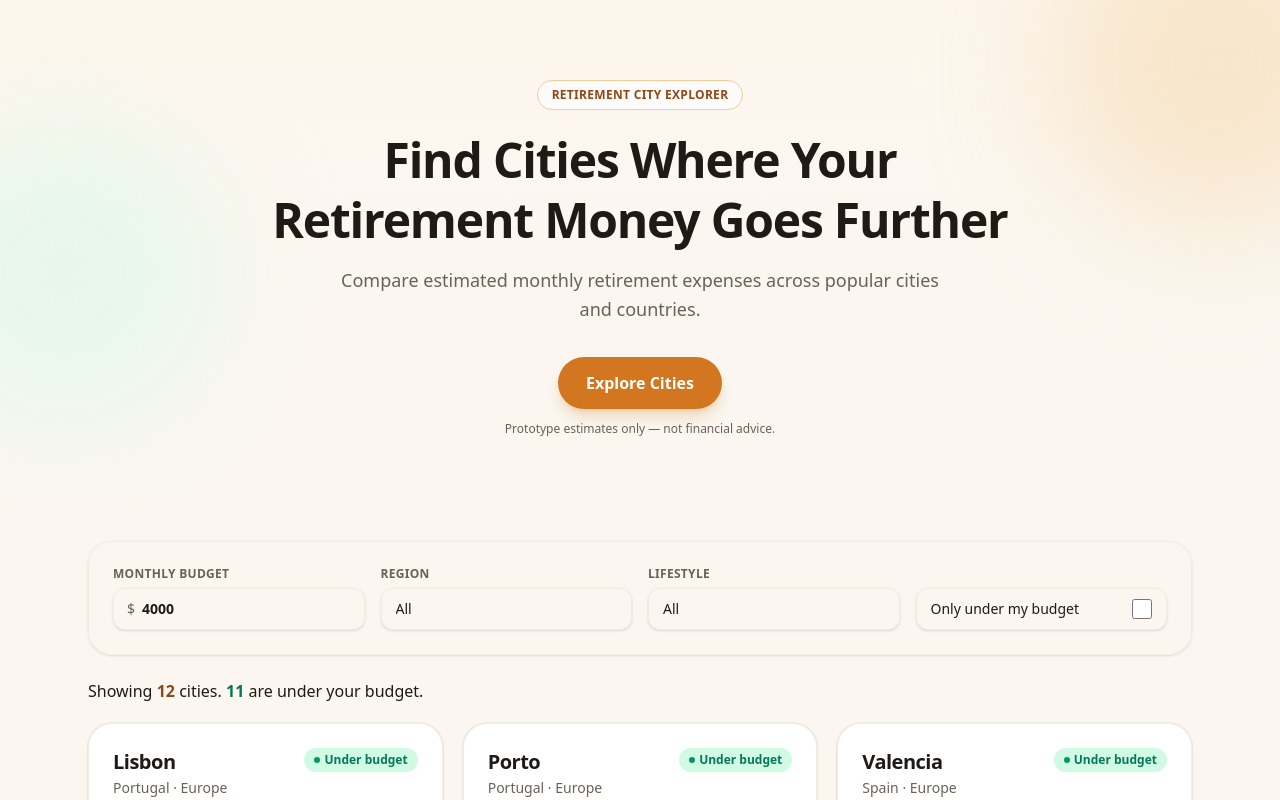
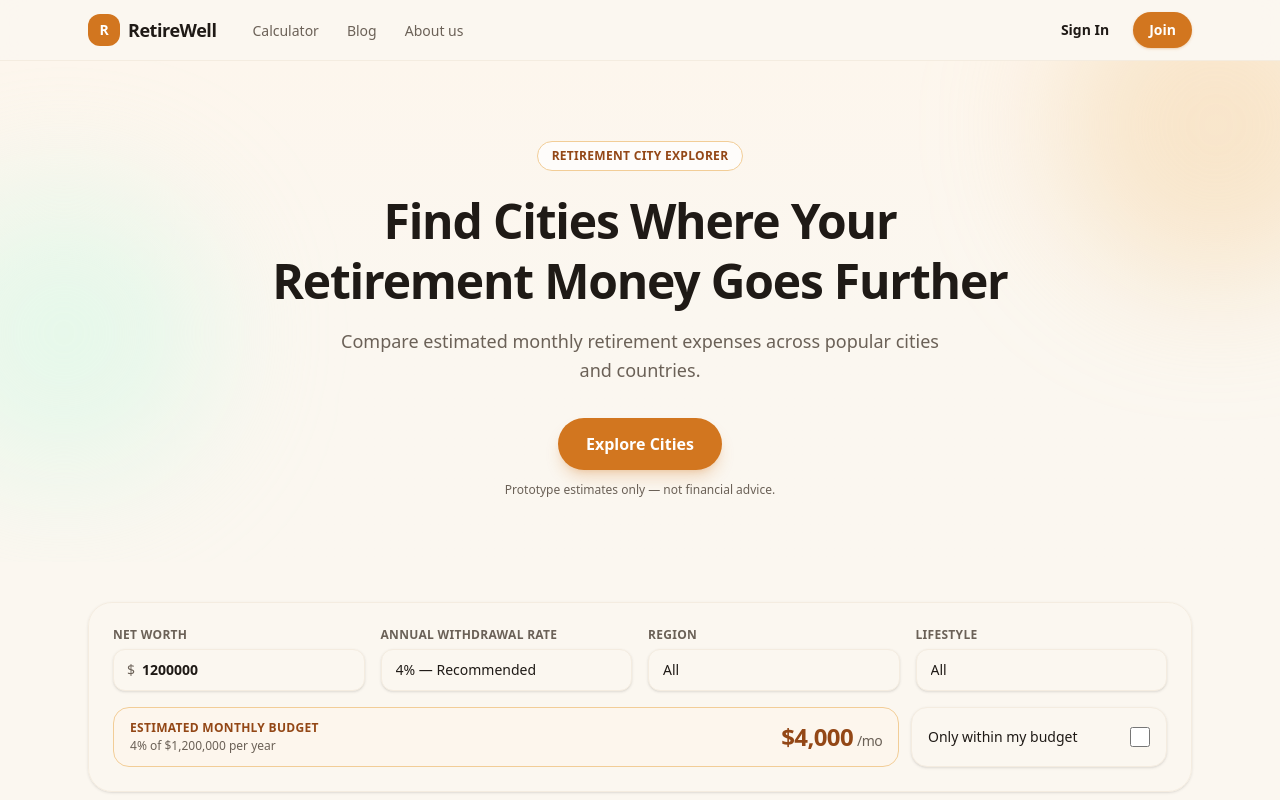
Before and after one commit to chaitu18mhyd/bumbumpeace, a Next.js app: page / in a window 1280 px wide. Shown: the top 800 px of the page. Built offline with nearby package versions, Linux system fonts and the light colour scheme.

Commit message:
monthly to net worth and add nav bar
1. change from monthly to net worth
2. add nav bar

```diff
--- a/app/layout.tsx
+++ b/app/layout.tsx
@@ -1,4 +1,5 @@
 import type { Metadata, Viewport } from "next";
+import Navbar from "@/components/Navbar";
 import "./globals.css";
 
 export const metadata: Metadata = {
@@ -18,7 +19,10 @@ export default function RootLayout({
 }: Readonly<{ children: React.ReactNode }>) {
   return (
     <html lang="en">
-      <body className="min-h-screen antialiased">{children}</body>
+      <body className="min-h-screen antialiased">
+        <Navbar />
+        {children}
+      </body>
     </html>
   );
 }
--- a/app/page.tsx
+++ b/app/page.tsx
@@ -8,15 +8,20 @@ import FilterPanel, {
 } from "@/components/FilterPanel";
 import { cities } from "@/data/cities";
 
-const DEFAULT_BUDGET = 4000;
+const DEFAULT_NET_WORTH = 1_200_000;
+const DEFAULT_WITHDRAWAL_RATE = 0.04;
 
 export default function Home() {
-  const [budget, setBudget] = useState<number>(DEFAULT_BUDGET);
+  const [netWorth, setNetWorth] = useState<number>(DEFAULT_NET_WORTH);
+  const [withdrawalRate, setWithdrawalRate] = useState<number>(
+    DEFAULT_WITHDRAWAL_RATE
+  );
   const [region, setRegion] = useState<RegionFilter>("All");
   const [lifestyle, setLifestyle] = useState<LifestyleFilter>("All");
   const [onlyUnderBudget, setOnlyUnderBudget] = useState<boolean>(false);
 
-  const safeBudget = Number.isFinite(budget) ? budget : 0;
+  const safeNetWorth = Number.isFinite(netWorth) ? Math.max(netWorth, 0) : 0;
+  const safeBudget = Math.round((safeNetWorth * withdrawalRate) / 12);
 
   const filteredCities = useMemo(() => {
     return cities.filter((city) => {
@@ -33,7 +38,7 @@ export default function Home() {
   );
 
   return (
-    <main>
+    <main id="top">
       {/* Hero */}
       <header className="relative overflow-hidden bg-gradient-to-b from-brand-50 via-cream to-cream">
         <div
@@ -72,14 +77,17 @@ export default function Home() {
       {/* Explore section */}
       <section
         id="explore"
-        className="mx-auto max-w-6xl scroll-mt-4 px-4 pb-20 pt-6 sm:px-6 sm:pt-10"
+        className="mx-auto max-w-6xl scroll-mt-20 px-4 pb-20 pt-6 sm:px-6 sm:pt-10"
       >
         <FilterPanel
-          budget={budget}
+          netWorth={netWorth}
+          withdrawalRate={withdrawalRate}
+          monthlyBudget={safeBudget}
           region={region}
           lifestyle={lifestyle}
           onlyUnderBudget={onlyUnderBudget}
-          onBudgetChange={setBudget}
+          onNetWorthChange={setNetWorth}
+          onWithdrawalRateChange={setWithdrawalRate}
           onRegionChange={setRegion}
           onLifestyleChange={setLifestyle}
           onOnlyUnderBudgetChange={setOnlyUnderBudget}
--- a/components/FilterPanel.tsx
+++ b/components/FilterPanel.tsx
@@ -1,16 +1,27 @@
 "use client";
 
 import { LIFESTYLES, REGIONS } from "@/data/cities";
+import { formatUSD } from "@/lib/format";
 
 export type RegionFilter = "All" | (typeof REGIONS)[number];
 export type LifestyleFilter = "All" | (typeof LIFESTYLES)[number];
 
+export const WITHDRAWAL_RATES = [
+  { value: 0.03, label: "3% — Conservative" },
+  { value: 0.035, label: "3.5% — Cautious" },
+  { value: 0.04, label: "4% — Recommended" },
+  { value: 0.05, label: "5% — Aggressive" },
+] as const;
+
 type FilterPanelProps = {
-  budget: number;
+  netWorth: number;
+  withdrawalRate: number;
+  monthlyBudget: number;
   region: RegionFilter;
   lifestyle: LifestyleFilter;
   onlyUnderBudget: boolean;
-  onBudgetChange: (value: number) => void;
+  onNetWorthChange: (value: number) => void;
+  onWithdrawalRateChange: (value: number) => void;
   onRegionChange: (value: RegionFilter) => void;
   onLifestyleChange: (value: LifestyleFilter) => void;
   onOnlyUnderBudgetChange: (value: boolean) => void;
@@ -20,11 +31,14 @@ const selectClass =
   "w-full appearance-none rounded-xl border border-sand bg-cream px-3.5 py-2.5 text-sm font-medium text-ink shadow-sm outline-none transition focus:border-brand-400 focus:ring-2 focus:ring-brand-200";
 
 export default function FilterPanel({
-  budget,
+  netWorth,
+  withdrawalRate,
+  monthlyBudget,
   region,
   lifestyle,
   onlyUnderBudget,
-  onBudgetChange,
+  onNetWorthChange,
+  onWithdrawalRateChange,
   onRegionChange,
   onLifestyleChange,
   onOnlyUnderBudgetChange,
@@ -32,15 +46,15 @@ export default function FilterPanel({
   return (
     <section
       aria-label="City filters"
-      className="sticky top-0 z-20 -mx-4 border-b border-sand bg-cream/85 px-4 py-4 backdrop-blur-md sm:static sm:mx-0 sm:rounded-3xl sm:border sm:px-6 sm:py-6 sm:shadow-sm"
+      className="sticky top-16 z-20 -mx-4 border-b border-sand bg-cream/85 px-4 py-4 backdrop-blur-md sm:static sm:mx-0 sm:rounded-3xl sm:border sm:px-6 sm:py-6 sm:shadow-sm"
     >
       <div className="grid grid-cols-1 gap-4 sm:grid-cols-2 lg:grid-cols-4">
         <div className="flex flex-col gap-1.5">
           <label
-            htmlFor="budget"
+            htmlFor="netWorth"
             className="text-xs font-semibold uppercase tracking-wide text-muted"
           >
-            Monthly budget
+            Net worth
           </label>
           <div className="relative">
             <span
@@ -50,17 +64,38 @@ export default function FilterPanel({
               $
             </span>
             <input
-              id="budget"
+              id="netWorth"
               type="number"
               inputMode="numeric"
               min={0}
-              step={100}
-              value={Number.isNaN(budget) ? "" : budget}
-              onChange={(e) => onBudgetChange(Number(e.target.value))}
+              step={50000}
+              value={Number.isNaN(netWorth) ? "" : netWorth}
+              onChange={(e) => onNetWorthChange(Number(e.target.value))}
               className="w-full rounded-xl border border-sand bg-cream py-2.5 pl-7 pr-3.5 text-sm font-semibold text-ink shadow-sm outline-none transition focus:border-brand-400 focus:ring-2 focus:ring-brand-200"
-              placeholder="4000"
+              placeholder="1200000"
             />
           </div>
+        </div>
+
+        <div className="flex flex-col gap-1.5">
+          <label
+            htmlFor="withdrawalRate"
+            className="text-xs font-semibold uppercase tracking-wide text-muted"
+          >
+            Annual withdrawal rate
+          </label>
+          <select
+            id="withdrawalRate"
+            value={withdrawalRate}
+            onChange={(e) => onWithdrawalRateChange(Number(e.target.value))}
+            className={selectClass}
+          >
+            {WITHDRAWAL_RATES.map((r) => (
+              <option key={r.value} value={r.value}>
+                {r.label}
+              </option>
+            ))}
+          </select>
         </div>
 
         <div className="flex flex-col gap-1.5">
@@ -108,14 +143,31 @@ export default function FilterPanel({
             ))}
           </select>
         </div>
+      </div>
 
-        <div className="flex items-end">
+      <div className="mt-4 flex flex-col gap-3 sm:flex-row sm:items-stretch">
+        <div className="flex flex-1 items-center justify-between gap-4 rounded-2xl border border-brand-200 bg-brand-50 px-4 py-3">
+          <div>
+            <p className="text-xs font-semibold uppercase tracking-wide text-brand-700">
+              Estimated monthly budget
+            </p>
+            <p className="mt-0.5 text-xs text-muted">
+              {Math.round(withdrawalRate * 100 * 10) / 10}% of{" "}
+              {formatUSD(Number.isFinite(netWorth) ? netWorth : 0)} per year
+            </p>
+          </div>
+          <p className="shrink-0 text-2xl font-bold tracking-tight text-brand-700">
+            {formatUSD(monthlyBudget)}
+            <span className="ml-1 text-sm font-medium text-muted">/mo</span>
+          </p>
+        </div>
+
         <label
           htmlFor="onlyUnderBudget"
-            className="flex w-full cursor-pointer items-center justify-between gap-3 rounded-xl border border-sand bg-cream px-3.5 py-2.5 shadow-sm transition hover:border-brand-300"
+          className="flex cursor-pointer items-center justify-between gap-3 rounded-2xl border border-sand bg-cream px-4 py-3 shadow-sm transition hover:border-brand-300 sm:w-64"
         >
           <span className="text-sm font-medium text-ink">
-              Only under my budget
+            Only within my budget
           </span>
           <input
             id="onlyUnderBudget"
@@ -126,7 +178,6 @@ export default function FilterPanel({
           />
         </label>
       </div>
-      </div>
     </section>
   );
 }
--- /dev/null
+++ b/components/Navbar.tsx
@@ -0,0 +1,137 @@
+"use client";
+
+import { useState } from "react";
+
+const navLinks = [
+  { label: "Calculator", href: "#explore" },
+  { label: "Blog", href: "#blog" },
+  { label: "About us", href: "#about" },
+];
+
+export default function Navbar() {
+  const [open, setOpen] = useState(false);
+
+  return (
+    <header className="sticky top-0 z-40 border-b border-sand bg-cream/90 backdrop-blur-md">
+      <nav
+        aria-label="Primary"
+        className="mx-auto flex max-w-6xl items-center justify-between gap-4 px-4 py-3 sm:px-6"
+      >
+        {/* Brand + left links */}
+        <div className="flex items-center gap-6">
+          <a
+            href="#top"
+            className="flex items-center gap-2 text-lg font-extrabold tracking-tight text-ink"
+          >
+            <span className="flex h-8 w-8 items-center justify-center rounded-xl bg-brand-500 text-sm font-black text-white">
+              R
+            </span>
+            RetireWell
+          </a>
+
+          <ul className="hidden items-center gap-1 md:flex">
+            {navLinks.map((link) => (
+              <li key={link.label}>
+                <a
+                  href={link.href}
+                  className="rounded-lg px-3 py-2 text-sm font-medium text-muted transition hover:bg-sand hover:text-ink"
+                >
+                  {link.label}
+                </a>
+              </li>
+            ))}
+          </ul>
+        </div>
+
+        {/* Right actions */}
+        <div className="hidden items-center gap-2 md:flex">
+          <a
+            href="#signin"
+            className="rounded-full px-4 py-2 text-sm font-semibold text-ink transition hover:bg-sand"
+          >
+            Sign In
+          </a>
+          <a
+            href="#join"
+            className="rounded-full bg-brand-500 px-4 py-2 text-sm font-semibold text-white shadow-sm shadow-brand-500/25 transition hover:bg-brand-600 focus:outline-none focus-visible:ring-2 focus-visible:ring-brand-400 focus-visible:ring-offset-2 focus-visible:ring-offset-cream"
+          >
+            Join
+          </a>
+        </div>
+
+        {/* Mobile toggle */}
+        <button
+          type="button"
+          onClick={() => setOpen((v) => !v)}
+          aria-expanded={open}
+          aria-controls="mobile-menu"
+          aria-label={open ? "Close menu" : "Open menu"}
+          className="inline-flex h-10 w-10 items-center justify-center rounded-xl border border-sand bg-white text-ink transition hover:bg-sand md:hidden"
+        >
+          <svg
+            xmlns="http://www.w3.org/2000/svg"
+            viewBox="0 0 24 24"
+            fill="none"
+            stroke="currentColor"
+            strokeWidth={2}
+            strokeLinecap="round"
+            strokeLinejoin="round"
+            className="h-5 w-5"
+            aria-hidden="true"
+          >
+            {open ? (
+              <>
+                <line x1="18" y1="6" x2="6" y2="18" />
+                <line x1="6" y1="6" x2="18" y2="18" />
+              </>
+            ) : (
+              <>
+                <line x1="3" y1="6" x2="21" y2="6" />
+                <line x1="3" y1="12" x2="21" y2="12" />
+                <line x1="3" y1="18" x2="21" y2="18" />
+              </>
+            )}
+          </svg>
+        </button>
+      </nav>
+
+      {/* Mobile menu */}
+      {open && (
+        <div
+          id="mobile-menu"
+          className="border-t border-sand bg-cream px-4 py-3 md:hidden"
+        >
+          <ul className="flex flex-col gap-1">
+            {navLinks.map((link) => (
+              <li key={link.label}>
+                <a
+                  href={link.href}
+                  onClick={() => setOpen(false)}
+                  className="block rounded-lg px-3 py-2.5 text-sm font-medium text-ink transition hover:bg-sand"
+                >
+                  {link.label}
+                </a>
+              </li>
+            ))}
+          </ul>
+          <div className="mt-2 flex flex-col gap-2 border-t border-sand pt-3">
+            <a
+              href="#signin"
+              onClick={() => setOpen(false)}
+              className="rounded-full border border-sand px-4 py-2.5 text-center text-sm font-semibold text-ink transition hover:bg-sand"
+            >
+              Sign In
+            </a>
+            <a
+              href="#join"
+              onClick={() => setOpen(false)}
+              className="rounded-full bg-brand-500 px-4 py-2.5 text-center text-sm font-semibold text-white transition hover:bg-brand-600"
+            >
+              Join
+            </a>
+          </div>
+        </div>
+      )}
+    </header>
+  );
+}
```
Also changed, not shown: 2 other files (tests, documents, lock files or other folders). Lines whose indentation alone changed are shown as unchanged.
